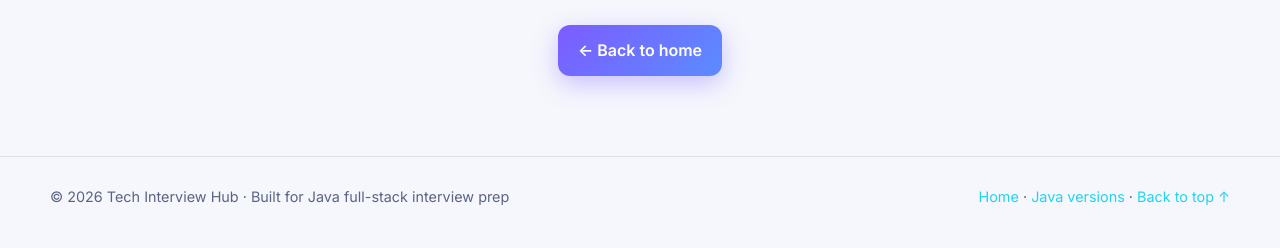
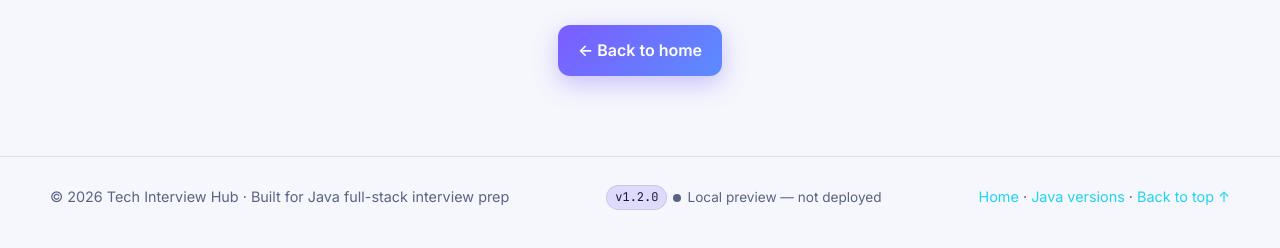
Before and after one commit to ramakrishnaveldandi/interview-tips, a plain HTML site: page 404.html in a window 1280 px wide. Shown: the part 284-532 px from the top of the page. Drawn offline with Linux system fonts and the light colour scheme.

Commit message:
first commit

```diff
--- a/assets/css/style.css
+++ b/assets/css/style.css
@@ -263,3 +263,14 @@ tbody tr:hover { background: var(--surface); }
   .site-header, .toolbar, .toc, .to-top, .copy-btn { display: none !important; }
   details.qa { break-inside: avoid; }
 }
+
+/* Version / build badge in footer */
+.build-info { display: inline-flex; align-items: center; gap: 6px; flex-wrap: wrap; font-size: .85rem; }
+.ver-pill {
+  font-family: var(--mono); font-size: .75rem; padding: 2px 8px; border-radius: 999px;
+  background: color-mix(in srgb, var(--accent) 18%, transparent); color: var(--text); border: 1px solid var(--border);
+}
+.build-info .dot { width: 8px; height: 8px; border-radius: 50%; display: inline-block; }
+.build-info .dot.live { background: var(--easy); box-shadow: 0 0 8px var(--easy); }
+.build-info .dot.warn { background: var(--medium); }
+.build-info .dot.local { background: var(--muted); }
--- a/assets/js/app.js
+++ b/assets/js/app.js
@@ -79,8 +79,40 @@
     host.innerHTML =
       '<div class="container">' +
       "<span>© " + new Date().getFullYear() + " Tech Interview Hub · Built for Java full-stack interview prep</span>" +
+      '<span id="build-info" class="build-info"></span>' +
       '<span><a href="index.html">Home</a> · <a href="java-versions.html">Java versions</a> · <a href="#top">Back to top ↑</a></span>' +
       "</div>";
+    loadBuildInfo(document.getElementById("build-info"));
+  }
+
+  /* ---------- Version / build badge ----------
+     version.json is committed with "env": "local"; the GitHub Actions deploy
+     stamps the commit SHA, build number and date into it before publishing. */
+  function loadBuildInfo(el) {
+    if (!el) return;
+    const onGitHub = /\.github\.io$/.test(location.hostname);
+    fetch("version.json", { cache: "no-store" })
+      .then(function (r) { if (!r.ok) throw new Error(r.status); return r.json(); })
+      .then(function (v) {
+        const ver = '<span class="ver-pill">v' + v.version + "</span>";
+        if (v.env === "github-pages" && v.commit && v.commit !== "local") {
+          const short = v.commit.slice(0, 7);
+          const base = "https://github.com/" + v.repo;
+          const when = v.date ? new Date(v.date).toLocaleString() : "";
+          el.innerHTML = ver + ' <span class="dot live"></span> Deployed build #' + v.build +
+            ' · <a href="' + base + "/commit/" + v.commit + '" title="Commit that is live">' + short + "</a>" +
+            (when ? " · " + when : "") +
+            ' · <a href="' + base + "/compare/" + v.commit + '...main" title="Commits on main that are not deployed yet">changes since this deploy</a>';
+        } else if (onGitHub) {
+          el.innerHTML = ver + ' <span class="dot warn"></span> Deployed from branch (no build info — set Pages source to GitHub Actions)';
+        } else {
+          el.innerHTML = ver + ' <span class="dot local"></span> Local preview — not deployed';
+        }
+      })
+      .catch(function () {
+        // file:// pages cannot fetch JSON; this is always a local copy
+        el.innerHTML = '<span class="dot local"></span> Local file preview — not deployed';
+      });
   }
 
   /* ---------- Code blocks ----------
--- /dev/null
+++ b/version.json
@@ -0,0 +1,8 @@
+{
+  "version": "1.2.0",
+  "commit": "local",
+  "build": null,
+  "date": null,
+  "repo": "ramakrishnaveldandi/interview-tips",
+  "env": "local"
+}
```
Also changed, not shown: 3 other files.
